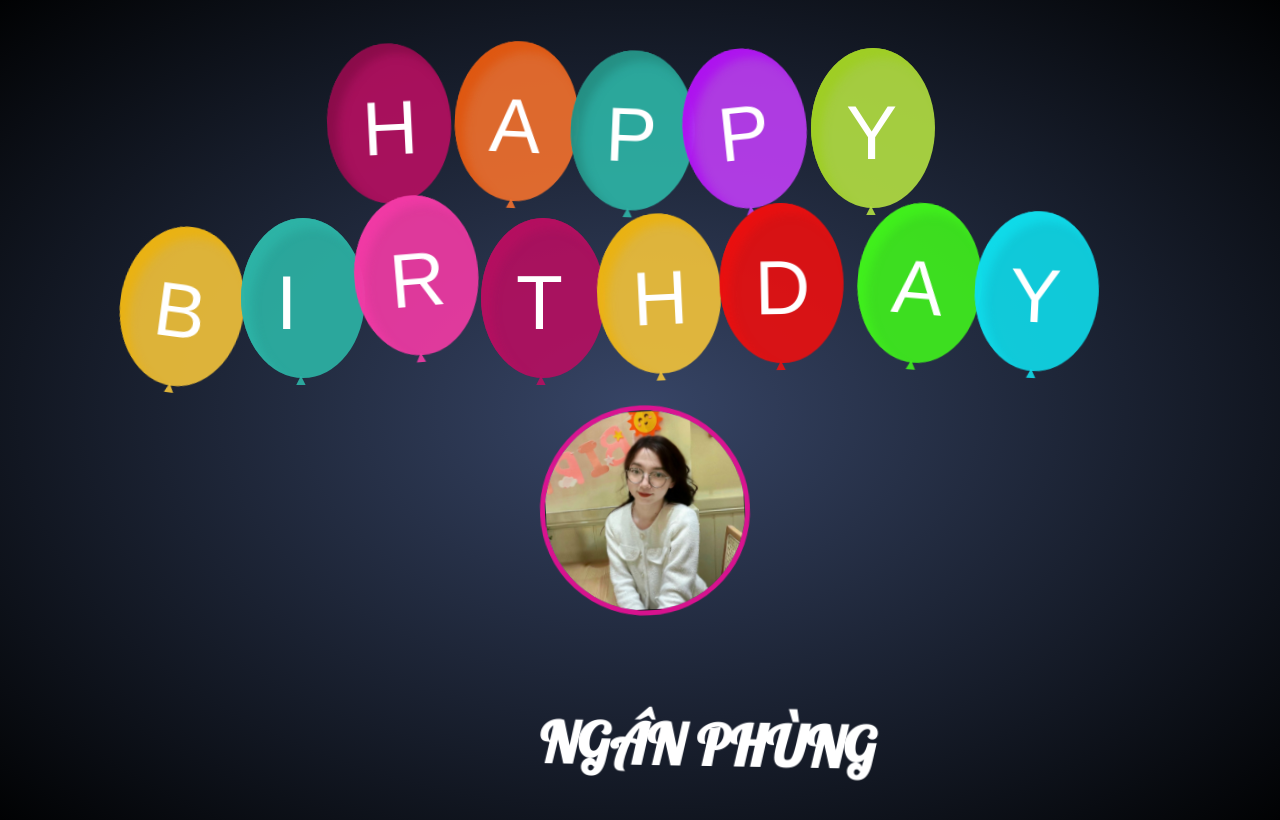
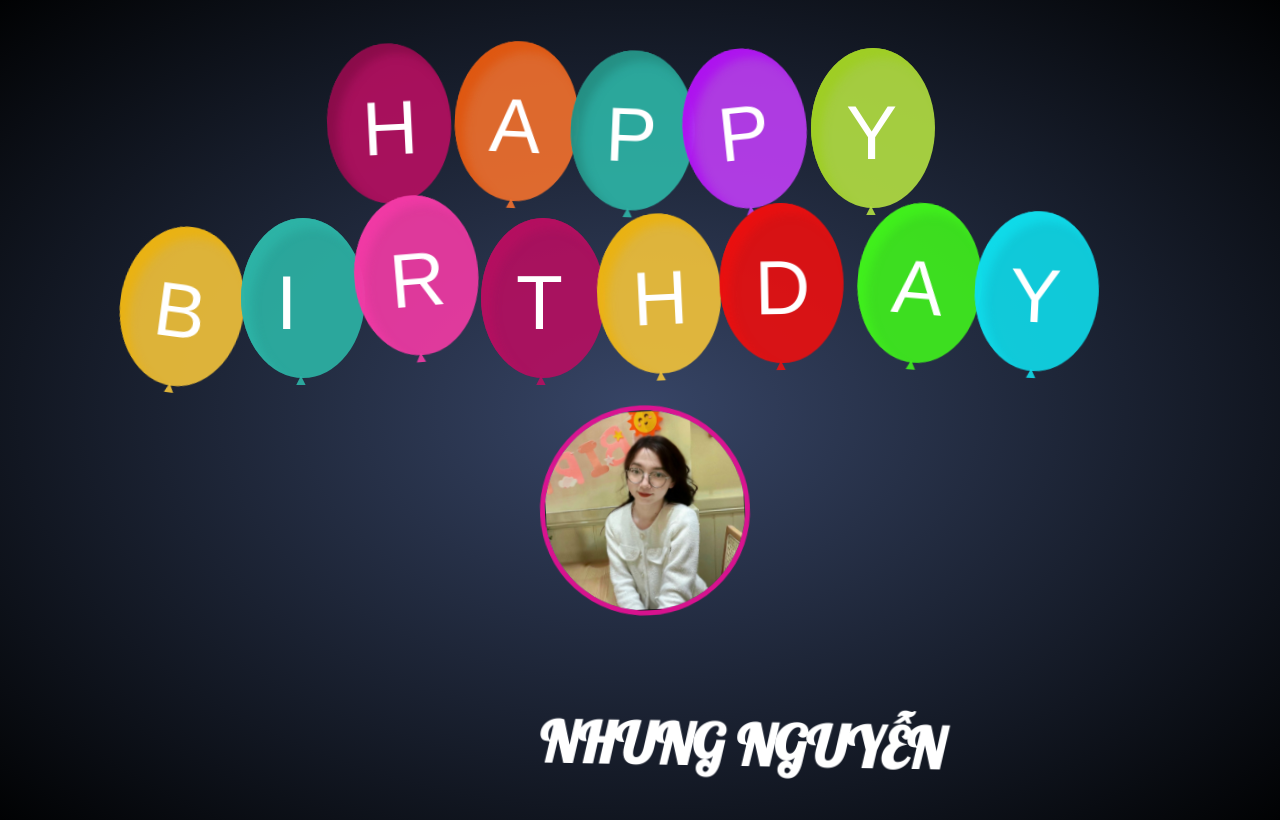
Before and after one commit to nguyen2k1/hpbdnhung, a plain HTML site: page MyBirthday/MyBirthday.html in a window 1280 px wide. Drawn offline with nearby package versions, Linux system fonts and the light colour scheme; a web font is replaced by a local one.

Commit message:
Update MyBirthday.html

```diff
--- a/MyBirthday/MyBirthday.html
+++ b/MyBirthday/MyBirthday.html
@@ -65,7 +65,7 @@
                     <!-- 3. Avatar của người bạn muốn gởi lời chúc -->
                     <img src="./MyAvatar.jpg" alt="" class="avatar__img" onclick="showMessage()" />
                     <!-- 4. Tên của người đó -->
-                    <h1 onclick="showMessage()" class="avatar__title">NGÂN PHÙNG</h1>
+                    <h1 onclick="showMessage()" class="avatar__title">NHUNG NGUYỄN</h1>
                 </div>
 
                 <!-- 5. Phần nhạc -->
```
